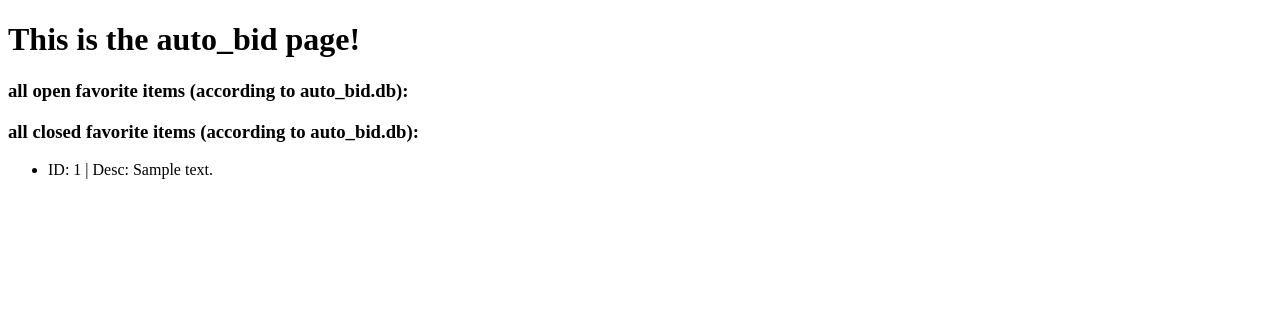
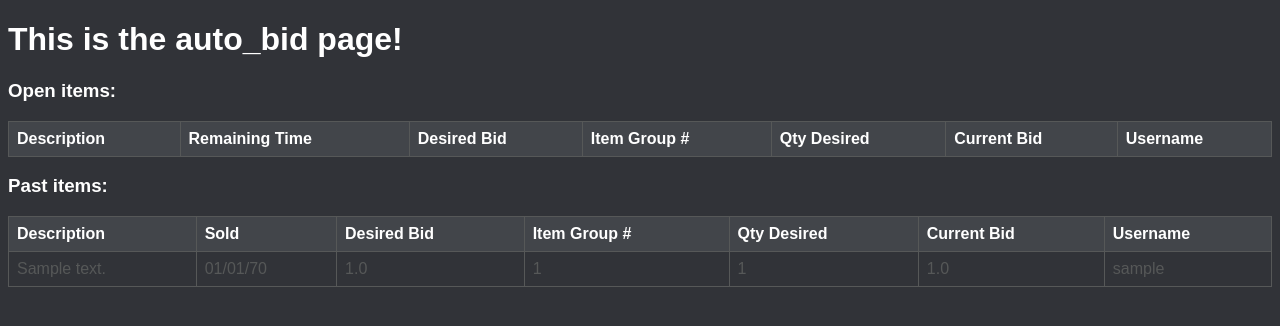
Before and after one commit to ntallarico/bidrl_tools, a Django app: page /auto_bid/ in a window 1280 px wide. Shown: the top 326 px of the page. Run offline with Django 5.2, Linux system fonts and the light colour scheme; tables that the repository leaves empty hold one stand-in row (values such as "Sample post"); lists and menus that the app fills with data are empty.

Commit message:
updated index and auto_bid views and templates

```diff
--- a/bidrl_tools_webapp/auto_bid/templates/auto_bid.html
+++ b/bidrl_tools_webapp/auto_bid/templates/auto_bid.html
@@ -3,20 +3,83 @@
 <head>
     <meta charset="UTF-8">
     <title>auto_bid page</title>
+    <style>
+        body {
+            background-color: #313338;
+            color: white; /* Set text to be white by default */
+            font-family: Arial, sans-serif; /* Change font to Arial */
+        }
+        table {
+            width: 100%;
+            border-collapse: collapse; /* Ensure borders are collapsed into a single border */
+        }
+        th, td {
+            border: 1px solid #565858; /* Add borders to table cells */
+            padding: 8px;
+            text-align: left;
+        }
+        th {
+            background-color: #42454a; /* Slightly darker background for headers */
+        }
+    </style>
 </head>
 <body>
     <h1>This is the auto_bid page!</h1>
-    <h3>all open favorite items (according to auto_bid.db):</h3>
-    <ul>
-        {% for item in all_open_items %}
-            <li>ID: {{ item.item_id }} | Desc: {{ item.description }}</li>
-        {% endfor %}
-    </ul>
-    <h3>all closed favorite items (according to auto_bid.db):</h3>
-    <ul>
-        {% for item in all_closed_items %}
-            <li>ID: {{ item.item_id }} | Desc: {{ item.description }}</li>
-        {% endfor %}
-    </ul>
+
+    <h3>Open items:</h3>
+    <table>
+        <thead>
+            <tr>
+                <th>Description</th>
+                <th>Remaining Time</th>
+                <th>Desired Bid</th>
+                <th>Item Group #</th>
+                <th>Qty Desired</th>
+                <th>Current Bid</th>
+                <th>Username</th>
+            </tr>
+        </thead>
+        <tbody>
+            {% for item in all_open_items %}
+            <tr {% if item.is_lost %}style="color: #565858;"{% endif %}>
+                <td>{{ item.description }}</td>
+                <td>{{ item.remaining_time_string }}</td>
+                <td>{{ item.max_desired_bid }}</td>
+                <td>{{ item.item_bid_group_id }}</td>
+                <td>{{ item.ibg_items_to_win }}</td>
+                <td>{{ item.current_bid }}</td>
+                <td>{{ item.highbidder_username }}</td>
+            </tr>
+            {% endfor %}
+        </tbody>
+    </table>
+
+    <h3>Past items:</h3>
+    <table>
+        <thead>
+            <tr>
+                <th>Description</th>
+                <th>Sold</th>
+                <th>Desired Bid</th>
+                <th>Item Group #</th>
+                <th>Qty Desired</th>
+                <th>Current Bid</th>
+                <th>Username</th>
+            </tr>
+        </thead>
+        <tbody>
+            {% for item in all_closed_items %}
+            <tr {% if item.is_lost %}style="color: #565858;"{% endif %}>
+                <td>{{ item.description }}</td>
+                <td>{{ item.sold_date }}</td>
+                <td>{{ item.max_desired_bid }}</td>
+                <td>{{ item.item_bid_group_id }}</td>
+                <td>{{ item.ibg_items_to_win }}</td>
+                <td>{{ item.current_bid }}</td>
+                <td>{{ item.highbidder_username }}</td>
+            </tr>
+            {% endfor %}
+        </tbody>
+    </table>
 </body>
 </html>
--- a/bidrl_tools_webapp/auto_bid/views.py
+++ b/bidrl_tools_webapp/auto_bid/views.py
@@ -1,16 +1,77 @@
 from django.shortcuts import render
 from .models import ItemUserInput
 import time
+from pathlib import Path
+import sys
+from django.urls import URLPattern, URLResolver, get_resolver
+
+# add parent directory (repository directory) to the path so that config file can be read
+bidrl_tools_directory = Path(__file__).resolve().parent.parent.parent
+sys.path.append(str(bidrl_tools_directory))
+
+from config import user_name
+
+
+
+
+### helper functions ###
+
+def convert_seconds_to_time_string(seconds):
+    days, seconds = divmod(seconds, 86400)  # 60 seconds * 60 minutes * 24 hours
+    hours, seconds = divmod(seconds, 3600)  # 60 seconds * 60 minutes
+    minutes, seconds = divmod(seconds, 60)
+    time_string = ''
+
+    if days >= 1:
+        time_string += f"{days}d, {hours}h"
+    elif hours >= 1:
+        #
+        time_string += f"{hours}h, {minutes}m, {seconds}s"
+    else:
+        time_string += f"{minutes}m, {seconds}s"
+
+    return time_string
+
+def get_all_url_patterns(urlpatterns, prefix=''):
+        urls = []
+        for pattern in urlpatterns:
+            if isinstance(pattern, URLPattern):
+                url_to_add = prefix + str(pattern.pattern)
+                if url_to_add != '':
+                    urls.append(url_to_add)
+            elif isinstance(pattern, URLResolver):
+                nested_prefix = prefix + str(pattern.pattern)
+                urls.extend(get_all_url_patterns(pattern.url_patterns, nested_prefix))
+        return urls
+
+
+
+### views ###
 
 def index(request):
     data = ItemUserInput.objects.all()
-    return render(request, 'index.html', {'data': data})
+    # Extract all URL patterns
+    raw_urls = get_all_url_patterns(get_resolver().url_patterns)
+    urls = ['http://127.0.0.1:8000/' + url for url in raw_urls]
+    return render(request, 'index.html', {'data': data, 'urls': urls})
 
 def auto_bid_view(request):
     current_unix_time = int(time.time())
     all_items = ItemUserInput.objects.all().order_by('-end_time_unix') # all items in order of descending end_time_unix
-    all_open_items = ItemUserInput.objects.filter(end_time_unix__gte=current_unix_time).order_by('end_time_unix') # end_time_unix >= current time
-    all_closed_items = ItemUserInput.objects.filter(end_time_unix__lt=current_unix_time).order_by('-end_time_unix') # end_time_unix < current time
+
+    all_closed_items = ItemUserInput.objects.filter(end_time_unix__lt=current_unix_time, max_desired_bid__gt=0).order_by('-end_time_unix') # end_time_unix < current time and max_desired_bid > 0
+    # run calculations and field editions for all_closed_items
+    for item in all_closed_items:
+        item.is_lost = item.highbidder_username != user_name
+        item.sold_date = time.strftime('%m/%d/%y', time.localtime(item.end_time_unix))
+
+    all_open_items = ItemUserInput.objects.filter(end_time_unix__gte=current_unix_time, max_desired_bid__gt=0).order_by('end_time_unix') # end_time_unix >= current time and max_desired_bid > 0
+    # run calculations and field editions for all_open_items
+    for item in all_open_items:
+        item.remaining_time = item.end_time_unix - current_unix_time
+        item.remaining_time_string = convert_seconds_to_time_string(item.end_time_unix - current_unix_time)
+        item.is_lost = item.current_bid >= item.max_desired_bid
+
     return render(request, 'auto_bid.html', {'all_items': all_items
                                              , 'all_open_items': all_open_items
                                              , 'all_closed_items': all_closed_items})
```
Also changed, not shown: bidrl_tools_webapp/auto_bid/templates/index.html (+12 -3 lines).
